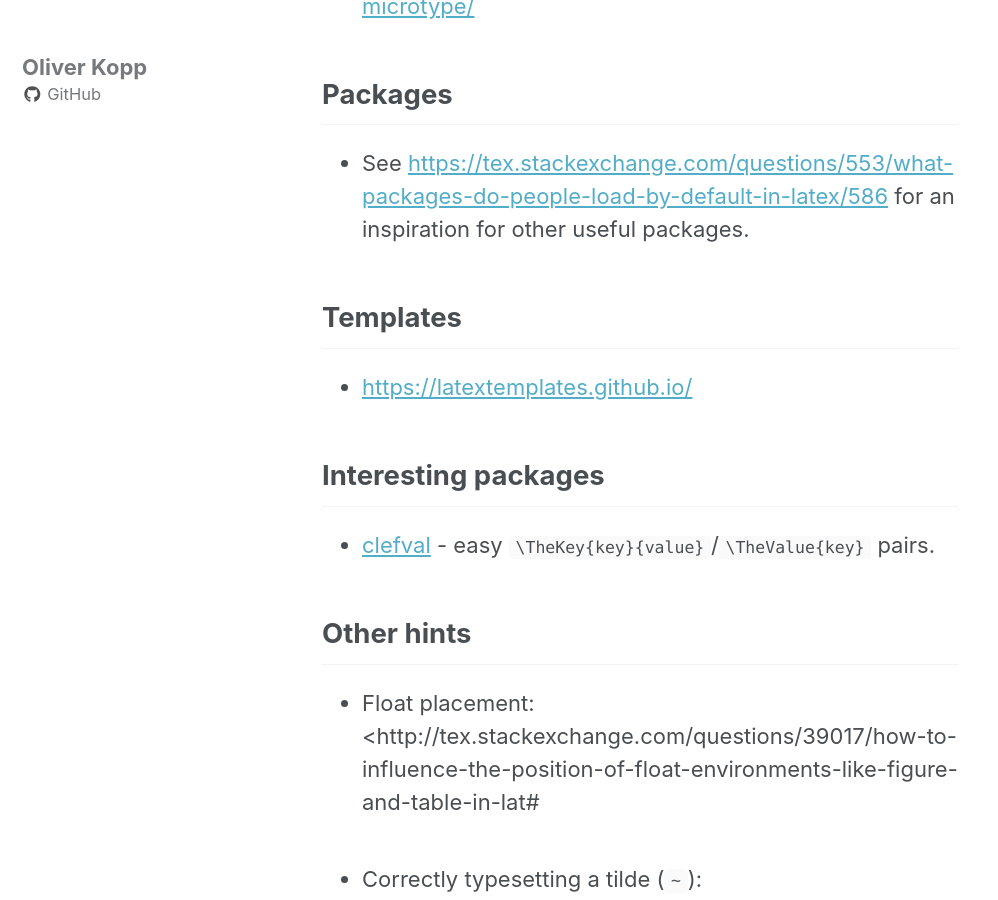
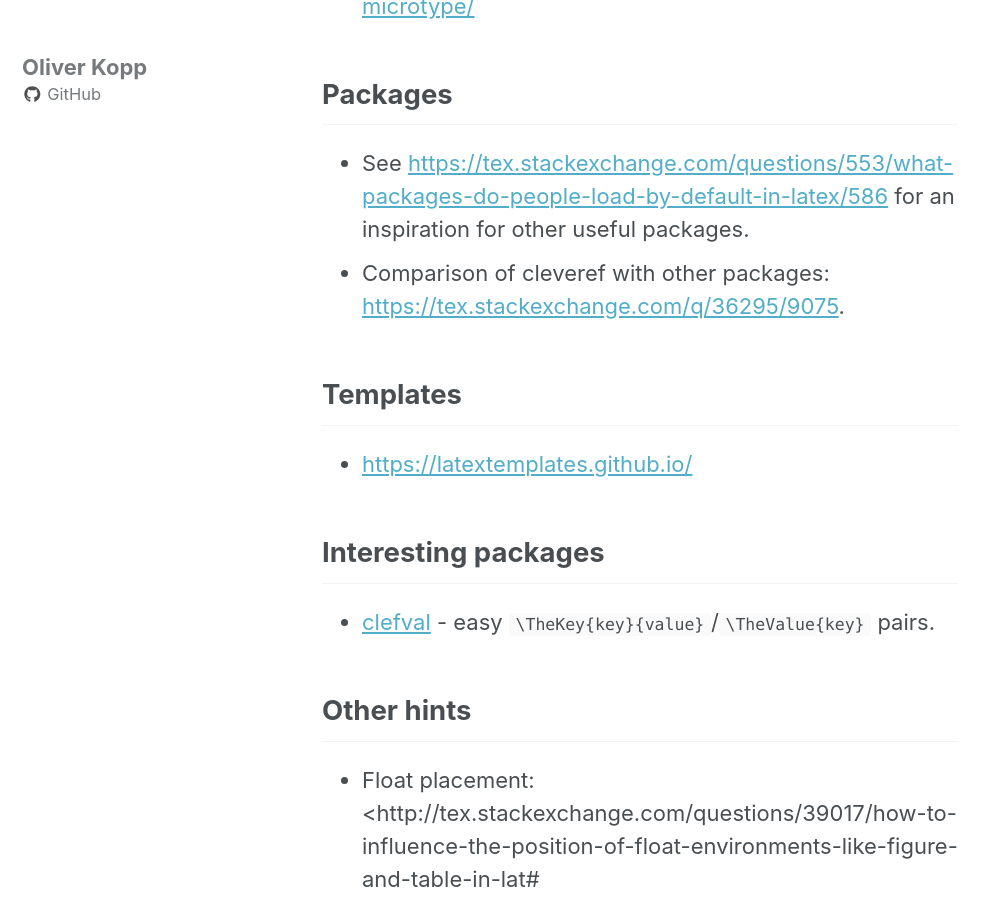
Before and after one commit to koppor/wiki.flupp.de, a Jekyll site: the page built from _pages/LaTeX.md, in a window 1280 px wide and 900 px high, scrolled down 549 px. Shown: the whole window, without its empty margins (0-998 px from the left). Built offline with Jekyll 4.4.1, drawn with Linux system fonts in a browser that asks for light colours; nearby versions of some CDN libraries.

Commit message:
Add link to cleveref comparison

```diff
--- a/_pages/LaTeX.md
+++ b/_pages/LaTeX.md
@@ -13,6 +13,7 @@ LaTeX awesomeness. See <https://github.com/egeerardyn/awesome-LaTeX>.
 
 ## Packages
 - See <https://tex.stackexchange.com/questions/553/what-packages-do-people-load-by-default-in-latex/586> for an inspiration for other useful packages.
+- Comparison of cleveref with other packages: <https://tex.stackexchange.com/q/36295/9075>.
 
 ## Templates
 - <https://latextemplates.github.io/>
```
